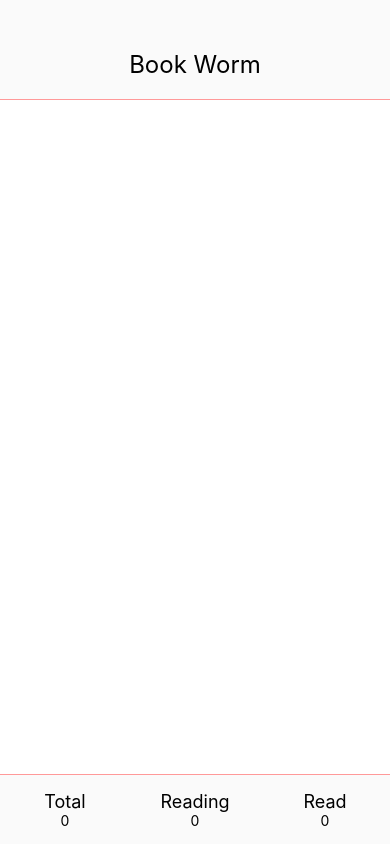
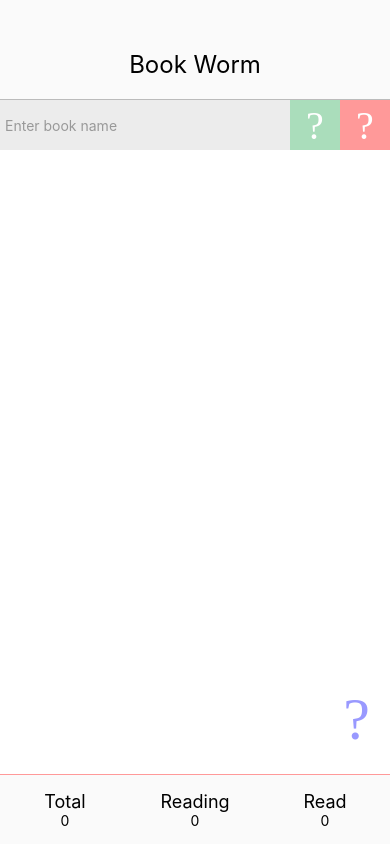
Before and after one commit to jmfantin2/book-worm, a React Native app: screen / in a window 390 px wide. Built offline with nearby package versions, Linux system fonts and the light colour scheme.

Commit message:
16. Add a Button and TextInput

```diff
--- a/App.js
+++ b/App.js
@@ -1,5 +1,14 @@
 import React, { useState } from "react";
-import { StyleSheet, Text, View, SafeAreaView } from "react-native";
+import {
+  StyleSheet,
+  Text,
+  View,
+  SafeAreaView,
+  TouchableOpacity,
+  TextInput,
+} from "react-native";
+
+import { Ionicons } from "@expo/vector-icons";
 
 import BookCount from "./components/BookCount";
 
@@ -15,7 +24,7 @@ export default function App() {
           height: 100,
           backgroundColor: "#fafafa",
           borderBottomWidth: 0.5,
-          borderBottomColor: "#F99",
+          borderBottomColor: "#bbb",
           justifyContent: "center",
           alignItems: "center",
           paddingTop: 30,
@@ -23,7 +32,46 @@ export default function App() {
       >
         <Text style={{ fontSize: 24 }}>Book Worm</Text>
       </View>
-      <View style={{ flex: 1 }} />
+      <View style={{ flex: 1 }}>
+        <View style={{ height: 50, flexDirection: "row" }}>
+          <TextInput
+            style={{ flex: 1, backgroundColor: "#ececec", paddingLeft: 5 }}
+            placeholder="Enter book name"
+            placeholderTextColor="#999"
+          />
+          <TouchableOpacity>
+            <View
+              style={{
+                width: 50,
+                height: 50,
+                backgroundColor: "#adb",
+                alignItems: "center",
+                justifyContent: "center",
+              }}
+            >
+              <Ionicons name="ios-checkmark" color="white" size={40} />
+            </View>
+          </TouchableOpacity>
+          <TouchableOpacity>
+            <View
+              style={{
+                width: 50,
+                height: 50,
+                backgroundColor: "#f99",
+                alignItems: "center",
+                justifyContent: "center",
+              }}
+            >
+              <Ionicons name="ios-close" color="white" size={40} />
+            </View>
+          </TouchableOpacity>
+        </View>
+        <TouchableOpacity
+          style={{ position: "absolute", bottom: 20, right: 20 }}
+        >
+          <Ionicons name="ios-add-circle" color="#99f" size={60} />
+        </TouchableOpacity>
+      </View>
       <View
         style={{
           height: 70,
```
